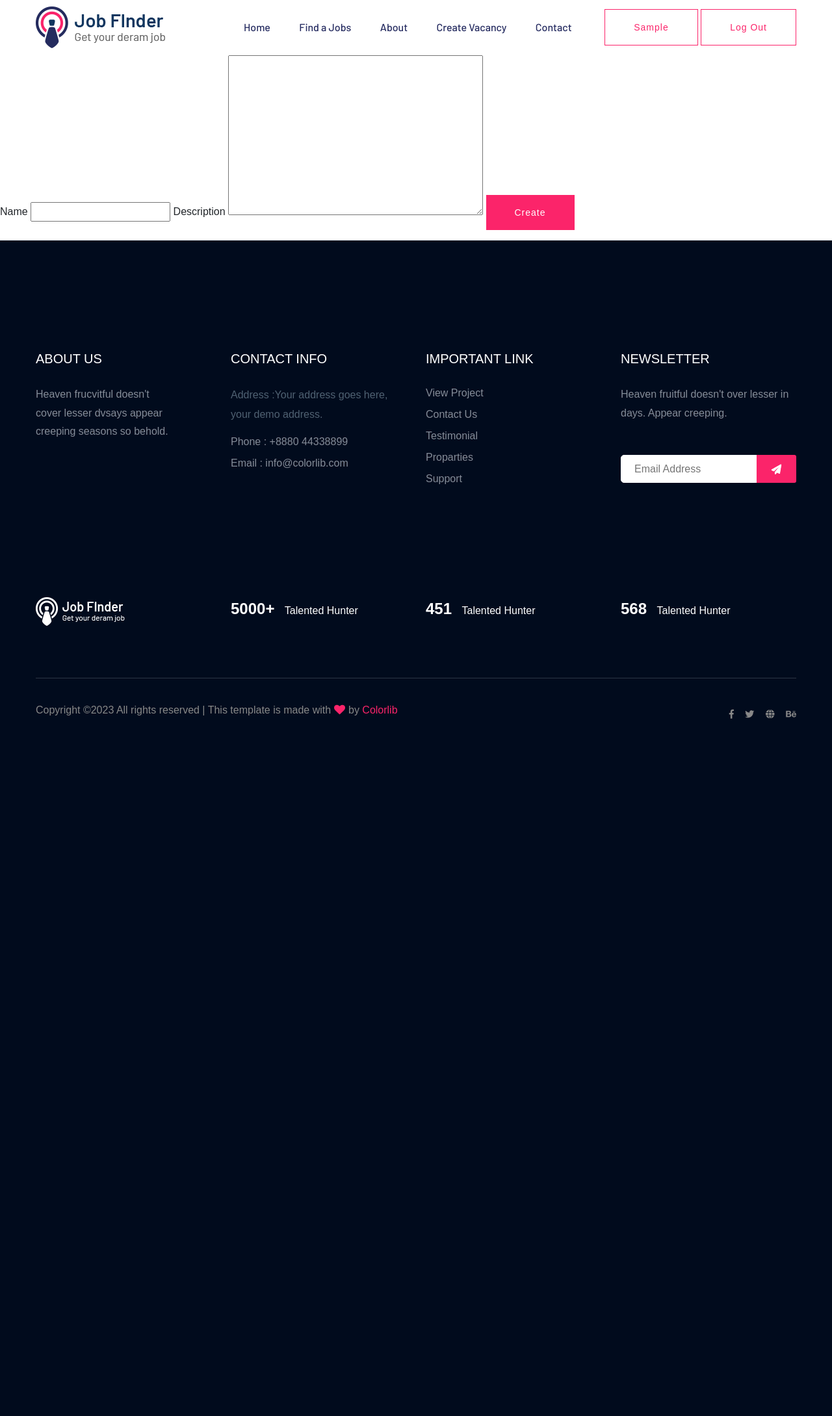
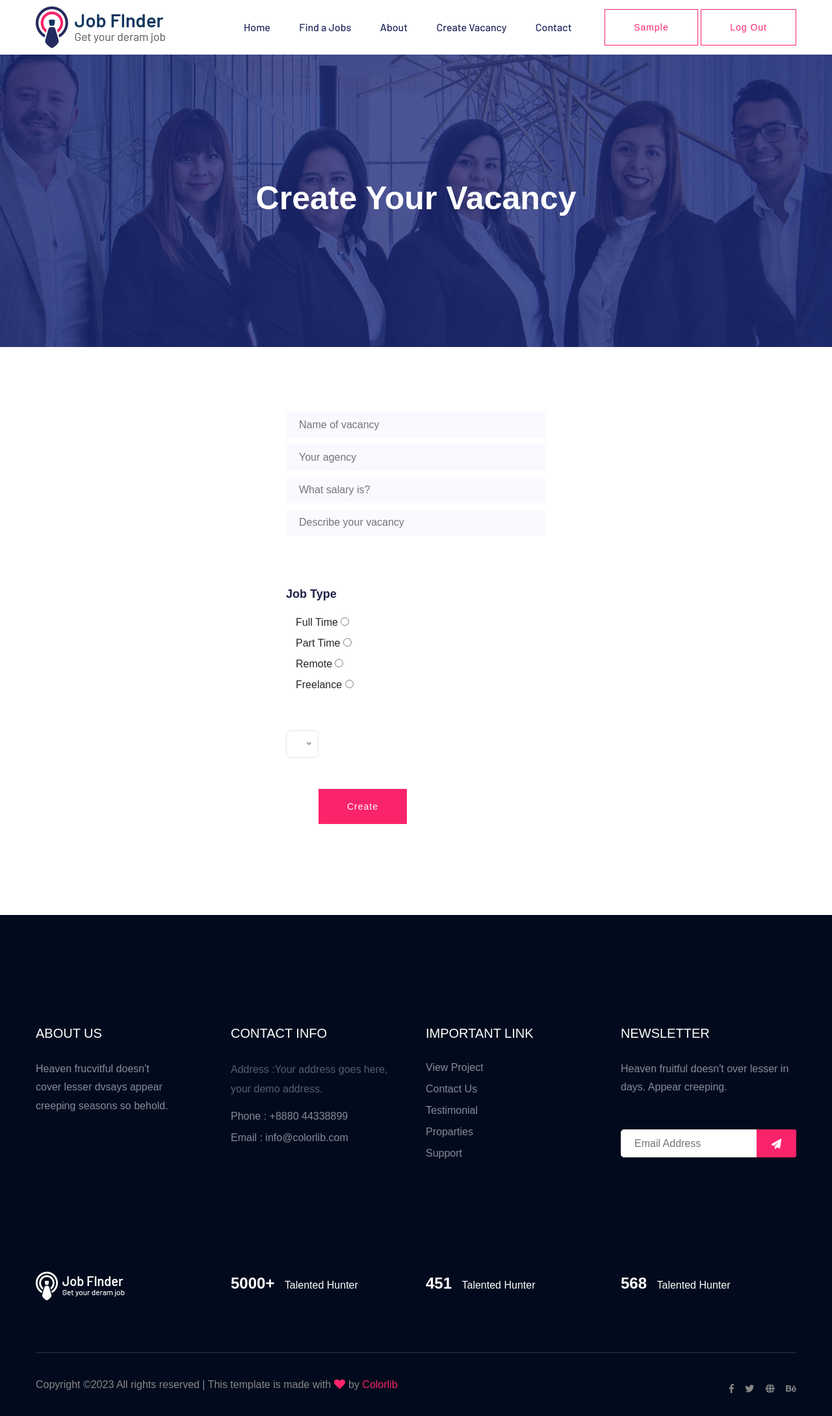
Before and after one commit to sieviertsev/job-board-web, a Django app: page /vacancy/create in a window 1280 px wide. Shown: the whole page at 65% size. Before the commit the page ends 1106 px from the top, so only its background shows below. Run offline with Django 4.2, Linux system fonts and the light colour scheme; the visitor is signed in with stand-in values (Sample User, id 1); data that the repository does not hold is empty; some libraries are stand-ins or nearby versions; some web fonts are replaced.

Commit message:
feat(createVacancy)

```diff
--- a/api/apps/vacancy/forms.py
+++ b/api/apps/vacancy/forms.py
@@ -2,6 +2,14 @@ from django import forms
 from .models import Vacancy
 
 class CreateVacancyForm(forms.ModelForm):
+    categoryId = forms.IntegerField()
+
     class Meta:
         model = Vacancy
-        fields = ["name", "description"]
+        fields = [
+            "name",
+            "agency",
+            "price",
+            "type",
+            "description",
+        ]
--- a/api/apps/vacancy/views.py
+++ b/api/apps/vacancy/views.py
@@ -46,10 +46,15 @@ def create(request):
     if request.method == 'POST':
         form = CreateVacancyForm(request.POST)
         if form.is_valid():
+            category = get_object_or_404(Category, id=form.cleaned_data['categoryId'])
             vacancy = Vacancy(
                 name=form.cleaned_data['name'],
+                agency=form.cleaned_data['agency'],
+                price=form.cleaned_data['price'],
+                type=form.cleaned_data['type'],
                 description=form.cleaned_data['description'],
-                employer=request.user
+                employer=request.user,
+                category=category,
             )
             vacancy.save()
             messages.info(request, 'Vacancy created')
@@ -57,7 +62,11 @@ def create(request):
         else:
             messages.error(request, 'Incorrect values')
 
-    context = {'form': form}
+    categories = Category.objects.all()
+    context = {
+        'form': form,
+        'categories': categories
+    }
 
     return render(request, 'vacancy/create-vacancy.html', context)
 
--- a/api/templates/index.html
+++ b/api/templates/index.html
@@ -62,7 +62,7 @@
                                                 <li><a href="/home/">Home</a></li>
                                                 <li><a href="/vacancy/list">Find a Jobs </a></li>
                                                 <li><a href="/about/">About</a></li>
-                                                <li><a href="/vacancy_form/">Create Vacancy</a>
+                                                <li><a href="/vacancy/create">Create Vacancy</a>
                                                     <ul class="submenu">
                                                         <li><a href="">Blog</a></li>
                                                         <li><a href="single-blog.html">Blog Details</a></li>
--- a/api/templates/vacancy/create-vacancy.html
+++ b/api/templates/vacancy/create-vacancy.html
@@ -1,19 +1,84 @@
 {% extends 'index.html' %}
+{% load static %}
 
-{% block title %}Create vacancy{% endblock %}
+{% block title %}Create a Vacancy{% endblock %}</title>
 
 {% block content %}
 
-<form method="POST" class="form-group">
-    {% csrf_token %}
+<main>
 
-    {{form.name.label}}
-    {{form.name}}
+    <div class="slider-area ">
+        <div class="single-slider section-overly slider-height2 d-flex align-items-center" data-background="{% static 'assets/img/hero/about.jpg' %}">
+            <div class="container">
+                <div class="row">
+                    <div class="col-xl-12">
+                        <div class="hero-cap text-center">
+                            <h2>Create your Vacancy</h2>
+                        </div>
+                    </div>
+                </div>
+            </div>
+        </div>
+    </div>
 
-    {{form.description.label}}
-    {{form.description}}
+    <div class="signUpDiv">
+        <form method="POST" class="form-group">
+            {% csrf_token %}
+            <div class="mt-10">
+                <input type="text" name="name" placeholder="Name of vacancy"
+                    onfocus="this.placeholder = ''" onblur="this.placeholder = 'Name of vacancy'" required
+                    class="single-input">
+            </div>
+            <div class="mt-10">
+                <input type="text" name="agency" placeholder="Your agency"
+                    onfocus="this.placeholder = ''" onblur="this.placeholder = 'Your agency'" required
+                    class="single-input">
+            </div>
+            <div class="mt-10">
+                <input type="number" name="price" placeholder="What salary is?"
+                    onfocus="this.placeholder = ''" onblur="this.placeholder = 'What salary is?'" required
+                    class="single-input">
+            </div>
+            <div class="mt-10">
+                <input type="text" name="description" placeholder="Describe your vacancy"
+                    onfocus="this.placeholder = ''" onblur="this.placeholder = 'Describe your vacancy'" required
+                    class="single-input">
+            </div>
 
-    <button type="submit" class="btn btn-success">Create</button>
-</form>
+            <div class="select-Categories pt-80 pb-50">
+                <div class="small-section-tittle2">
+                    <h4>Job Type</h4>
+                </div>
+                <label class="container">Full Time
+                    <input type="radio" name="type" value="Full Time">
+                    <span class="checkmark"></span>
+                </label>
+                <label class="container">Part Time
+                    <input type="radio" name="type" value="Part Time">
+                    <span class="checkmark"></span>
+                </label>
+                <label class="container">Remote
+                    <input type="radio" name="type" value="Remote">
+                    <span class="checkmark"></span>
+                </label>
+                <label class="container">Freelance
+                    <input type="radio" name="type" value="Freelance">
+                    <span class="checkmark"></span>
+                </label>
+            </div>
+
+            <select name="categoryId">
+                {% for category in categories %}
+                    <option value="{{ category.id }}">{{ category.name }}</option>
+                {% endfor %}
+            </select>
+
+            <div style="padding: 40px;">
+                <button type="submit" class="btn btn-success" style="margin: auto; margin-top: 50px;">Create</button>
+            </div>
+        </form>
+    </div>
+
+</main>
 
 {% endblock %}
--- a/api/urls.py
+++ b/api/urls.py
@@ -12,8 +12,6 @@ urlpatterns = [
 
     path('contact/', views.contact, name = 'contact'),
 
-    path('vacancy_form/', views.vacancy_form, name = 'vacancy_form'),
-
     path('user/', include('user.urls')),
 
     path('vacancy/', include('vacancy.urls')),
--- a/api/views.py
+++ b/api/views.py
@@ -5,7 +5,6 @@ from vacancy.models import Category
 
 def home(request):
     categories = Category.objects.all()
-    print(request.user)
 
     context = {
         'categories': categories,
@@ -20,7 +19,3 @@ def about(request):
 def contact(request):
     context = {}
     return render(request, 'contact.html', context)
-
-def vacancy_form(request):
-    context = {}
-    return render(request, 'vacancy_form.html', context)
```
